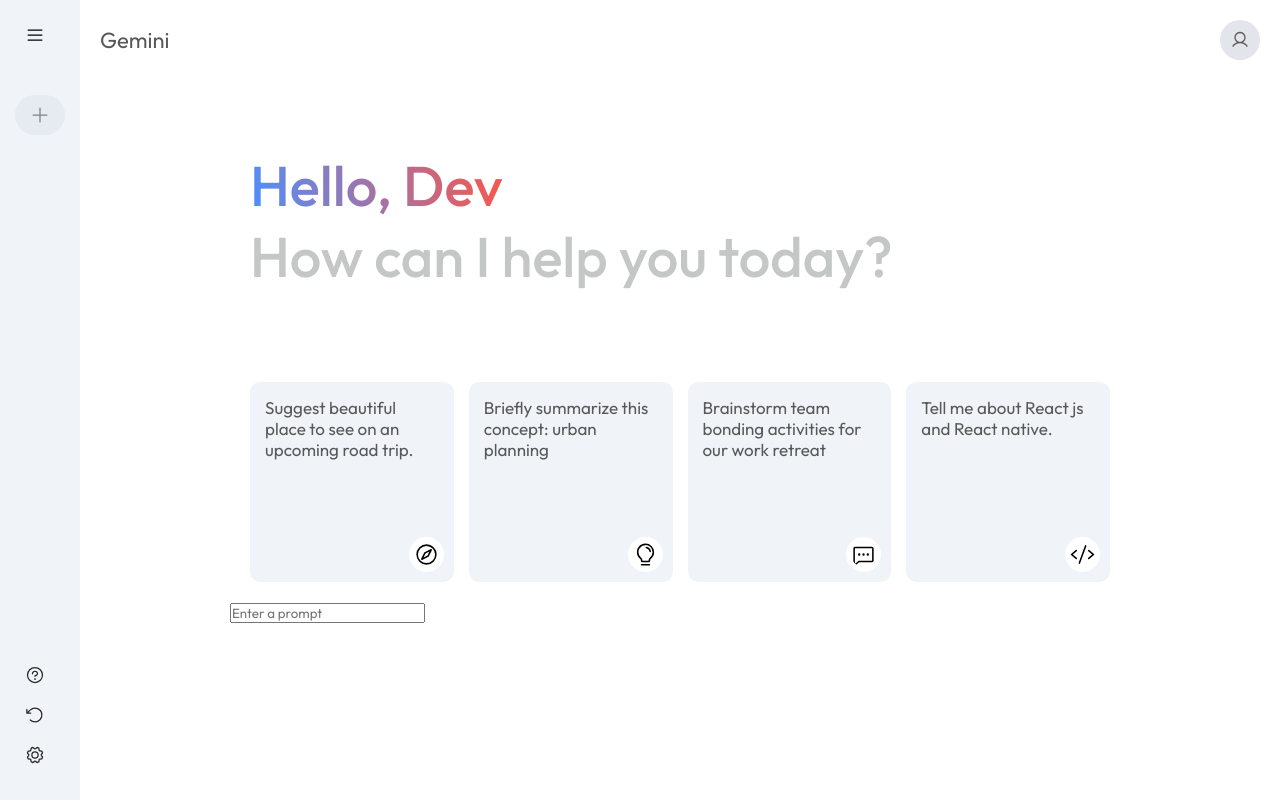
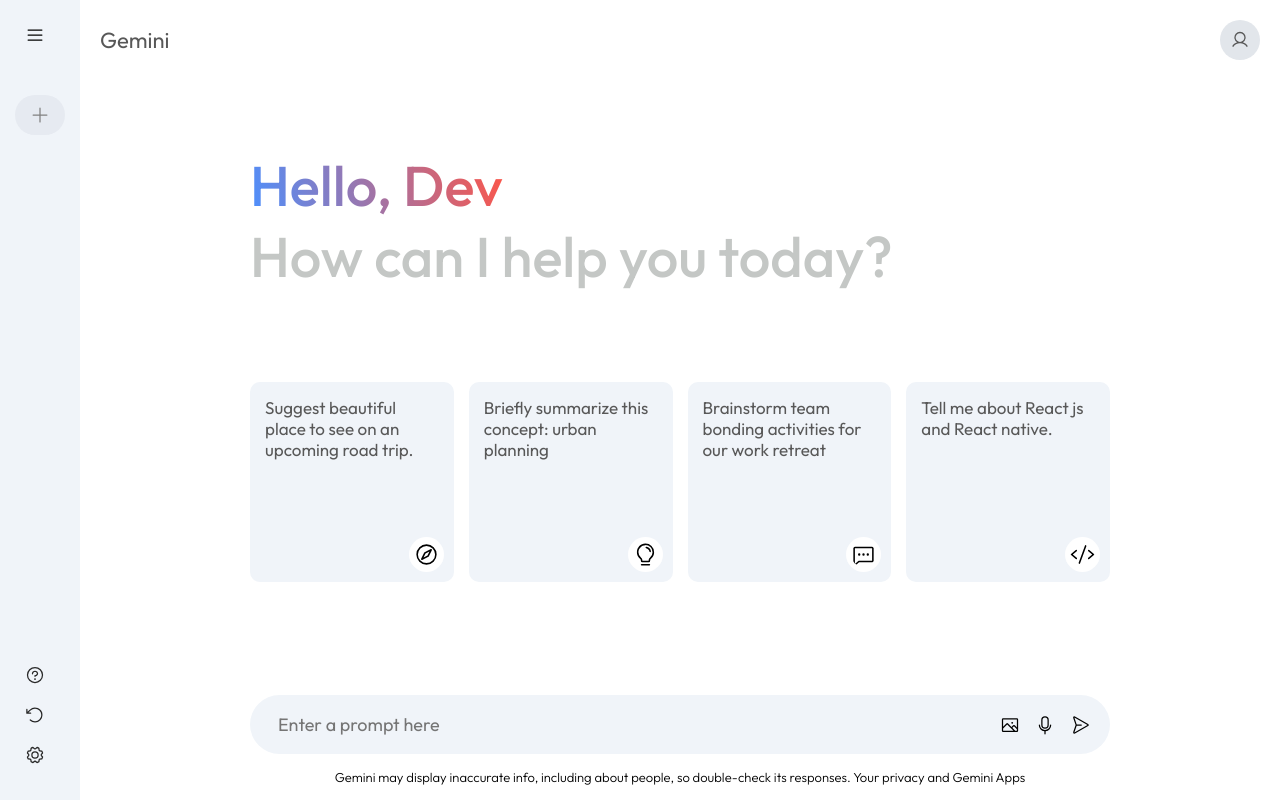
Before and after one commit to Aliskhan7/genimi-react, a React (Vite) app: page / in a window 1280 px wide. Built offline with nearby package versions, Linux system fonts and the light colour scheme.

Commit message:
add style main

```diff
--- a/src/components/Main/Main.css
+++ b/src/components/Main/Main.css
@@ -66,3 +66,40 @@
 .main .card:hover {
   background-color: #dfe4ea;
 }
+
+.main-bottom {
+  position: absolute;
+  bottom: 0;
+  width: 100%;
+  max-width: 900px;
+  padding: 0 20px;
+  margin: auto;
+}
+.search-box {
+  display: flex;
+  align-items: center;
+  justify-content: space-between;
+  gap: 30px;
+  background-color: #f0f4f9;
+  padding: 10px 20px;
+  border-radius: 50px;
+}
+.search-box input {
+  flex: 1;
+  background: transparent;
+  border: none;
+  outline: none;
+  padding: 8px;
+  font-size: 18px;
+}
+.search-box div {
+  display: flex;
+  align-items: center;
+  gap: 15px;
+}
+.bottom-info {
+  font-size: 13px;
+  margin: 15px auto;
+  text-align: center;
+  font-weight: 300;
+}
--- a/src/components/Main/Main.jsx
+++ b/src/components/Main/Main.jsx
@@ -3,9 +3,11 @@
   ChatDots,
   Code,
   Compass,
-  Gear,
   Lightbulb,
+  PaperPlaneRight,
   User,
+  Image,
+  Microphone,
 } from "@phosphor-icons/react";
 import "./Main.css";
 
@@ -44,8 +46,17 @@
 
         <div className="main-bottom">
           <div className="search-box">
-            <input type="text" placeholder="Enter a prompt" />
+            <input type="text" placeholder="Enter a prompt here" />
+            <div>
+              <Image size={20} />
+              <Microphone size={20} />
+              <PaperPlaneRight size={20} />
+            </div>
           </div>
+          <p className="bottom-info">
+            Gemini may display inaccurate info, including about people, so
+            double-check its responses. Your privacy and Gemini Apps
+          </p>
         </div>
       </div>
     </div>
```
